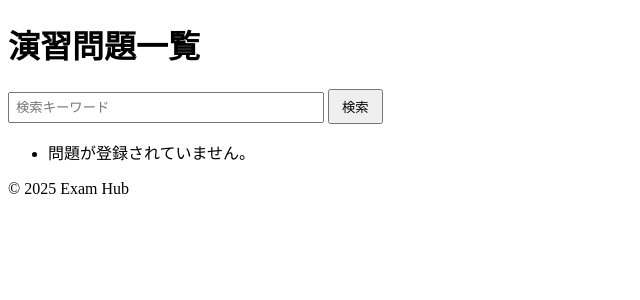
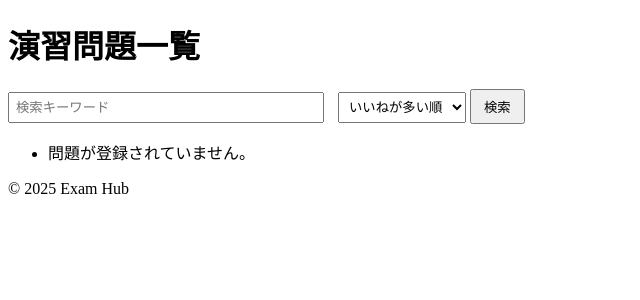
Before and after one commit to maru713/exam_hub, a Django app: template problems/templates/problems/problem_list.html in a window 1280 px wide. Shown: the part 104-404 px from the top of the page, without its empty margins (0-640 px from the left). Run offline with Django 4.2, Linux system fonts and the light colour scheme; the template is opened without the code that fills it, so the values that code supplies are empty; parts of the project's set-up code (start-up, migrations or seed data) failed here and were passed over.

```diff
--- a/problems/templates/problems/problem_list.html
+++ b/problems/templates/problems/problem_list.html
@@ -6,6 +6,16 @@
   <h1>演習問題一覧</h1>
   <form method="get" action="{% url 'problems:list' %}" style="margin-bottom: 1em;">
     <input type="text" name="q" placeholder="検索キーワード" value="{{ request.GET.q }}" style="padding: 6px; width: 300px;">
+
+    <select name="sort" onchange="this.form.submit()" style="padding: 6px; margin-left: 10px;">
+      <option value="most_good" {% if not request.GET.sort or request.GET.sort == 'most_good' %}selected{% endif %}>いいねが多い順</option>
+      <option value="newest" {% if request.GET.sort == 'newest' %}selected{% endif %}>新着順</option>
+      <option value="oldest" {% if request.GET.sort == 'oldest' %}selected{% endif %}>古い順</option>
+      <option value="difficulty_high" {% if request.GET.sort == 'difficulty_high' %}selected{% endif %}>難易度 高い順</option>
+      <option value="difficulty_low" {% if request.GET.sort == 'difficulty_low' %}selected{% endif %}>難易度 低い順</option>
+      <option value="most_answers" {% if request.GET.sort == 'most_answers' %}selected{% endif %}>回答数が多い順</option>
+    </select>
+
     <button type="submit" style="padding: 6px 12px;">検索</button>
   </form>
   {% if request.GET.q %}
```
Also changed, not shown: problems/views.py (+29 -10 lines).
